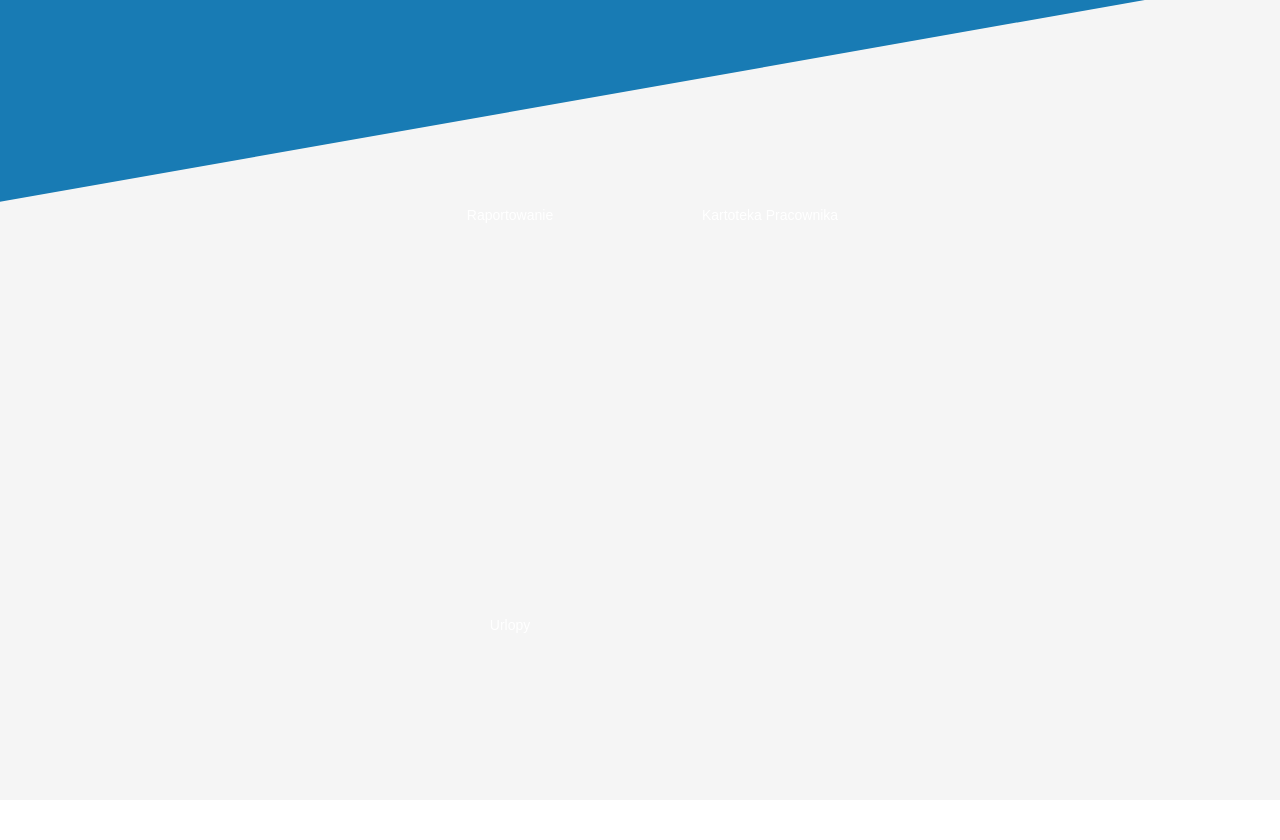
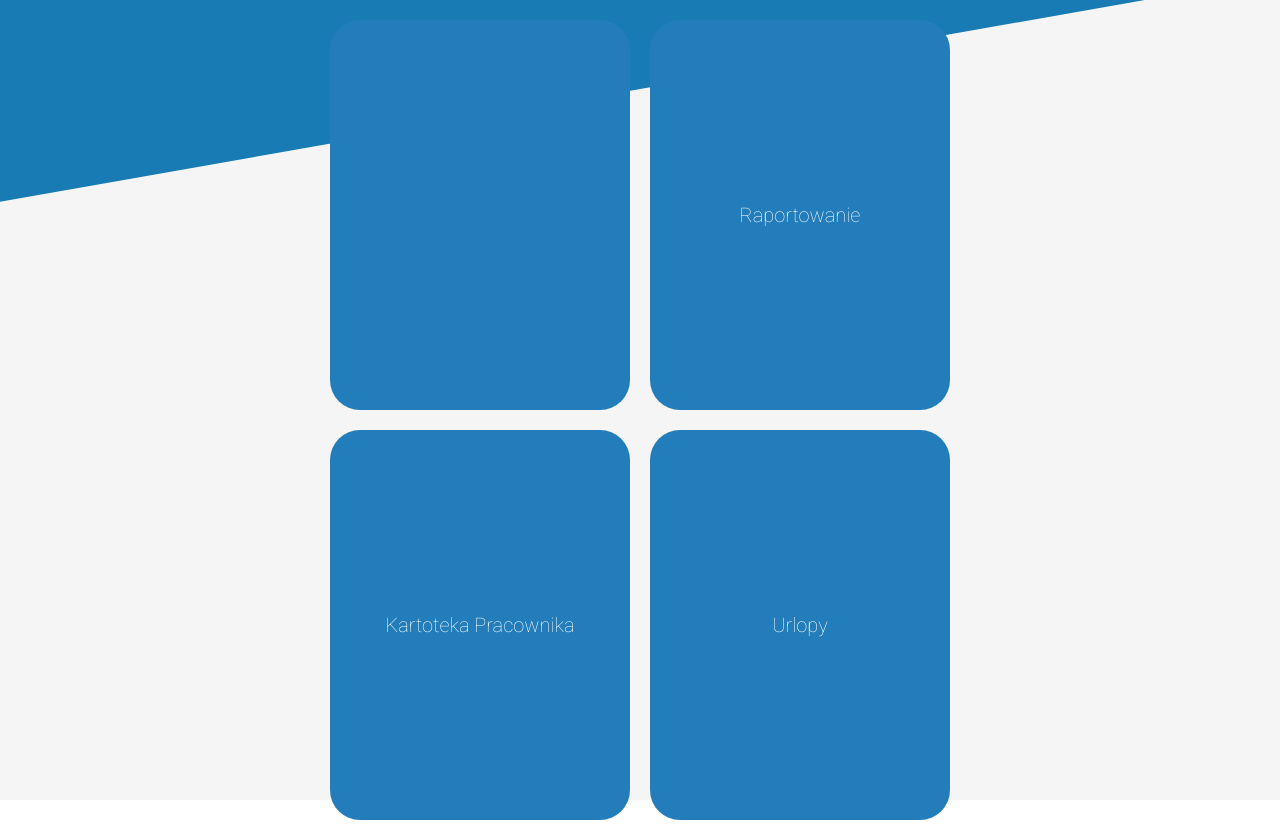
Before and after one commit to merdzikdominik/neta, a React (Create React App) app: page / in a window 1280 px wide. Built offline with nearby package versions, Linux system fonts and the light colour scheme; no server answers; sample sign-in values are in the browser's storage.

Commit message:
created main page buttons

```diff
--- a/src/components/MainPage.module.css
+++ b/src/components/MainPage.module.css
@@ -19,15 +19,67 @@ a {
         grid-template-columns: repeat(2, 1fr);
         grid-template-rows: repeat(2, 1fr);
         gap: 20px;
-        height: calc(100vh - 170px); /* 40px odstępu od góry i dołu */
-        margin: 20px auto; /* Wycentrowanie i odstęp od góry i dołu */
-        max-width: 500px; /* Maksymalna szerokość dla wersji mobilnej */
+        height: calc(100vh - 170px);
+        margin: 20px auto;
+        max-width: 500px;
+    }
+
+    .main-page__navigation-button {
+        width: 300px;
+        height: 100%;
+        border-radius: 3rem;
+        background-color: #227dba;
+        font-family: roboto;
+        font-size: 4rem;
+        font-weight: 100;
+        overflow: hidden;
+        position: relative;
+        text-decoration: none;
+        transition: 0.2s transform ease-in-out;
+        will-change: transform;
+        z-index: 0;
+
+        &:after {
+          background-color: yellow;
+          color: #000;
+          border-radius: 3rem;
+          content: '';
+          display: block;
+          height: 100%;
+          width: 100%;
+          position: absolute;
+          left: 0;
+          top: 0;
+          transform: translate(-100%, 0) rotate(10deg);
+          transform-origin: top left;
+          transition: 0.2s transform ease-out;
+          will-change: transform;
+          z-index: -1;
+        }
+
+        &:hover::after {
+          transform: translate(0, 0);
+          color: #000;
+        }
+
+        &:hover {
+          color: #000;
+          transform: scale(1.05);
+          will-change: transform;
+        }
     }
 
     a {
-        /* background-color: #3498db; */
+        display: flex;
+        justify-content: center;
+        align-items: center;
         color: #fff;
-        padding: 20px;
-        text-align: center;
+        font-size: 20px;
+        height: 100%;
+
+        &:hover {
+            color: #000;
+            font-size: 22px;
+        }
     }
 }
--- a/src/components/MainPage.tsx
+++ b/src/components/MainPage.tsx
@@ -39,10 +39,18 @@ const MainPage: React.FC = () => {
 
   return (
     <main className={classes['main-page']}>
-      { isAdmin ? <Link to='/modul-administracyjny'>Moduł administracyjny</Link> : ''}
-      <Link to='/raportowanie'>Raportowanie</Link>
-      <Link to='/kartoteka-pracownika'>Kartoteka Pracownika</Link>
-      <Link to='/urlopy'>Urlopy</Link>
+      <div className={classes['main-page__navigation-button']}>
+        { isAdmin ? <Link to='/modul-administracyjny'>Moduł administracyjny</Link> : ''}
+      </div>
+      <div className={classes['main-page__navigation-button']}>
+        <Link to='/raportowanie'>Raportowanie</Link>
+      </div>
+      <div className={classes['main-page__navigation-button']}>
+        <Link to='/kartoteka-pracownika'>Kartoteka Pracownika</Link>
+      </div>
+      <div className={classes['main-page__navigation-button']}>
+        <Link to='/urlopy'>Urlopy</Link>
+      </div>
       <Background />
     </main>
   );
```
